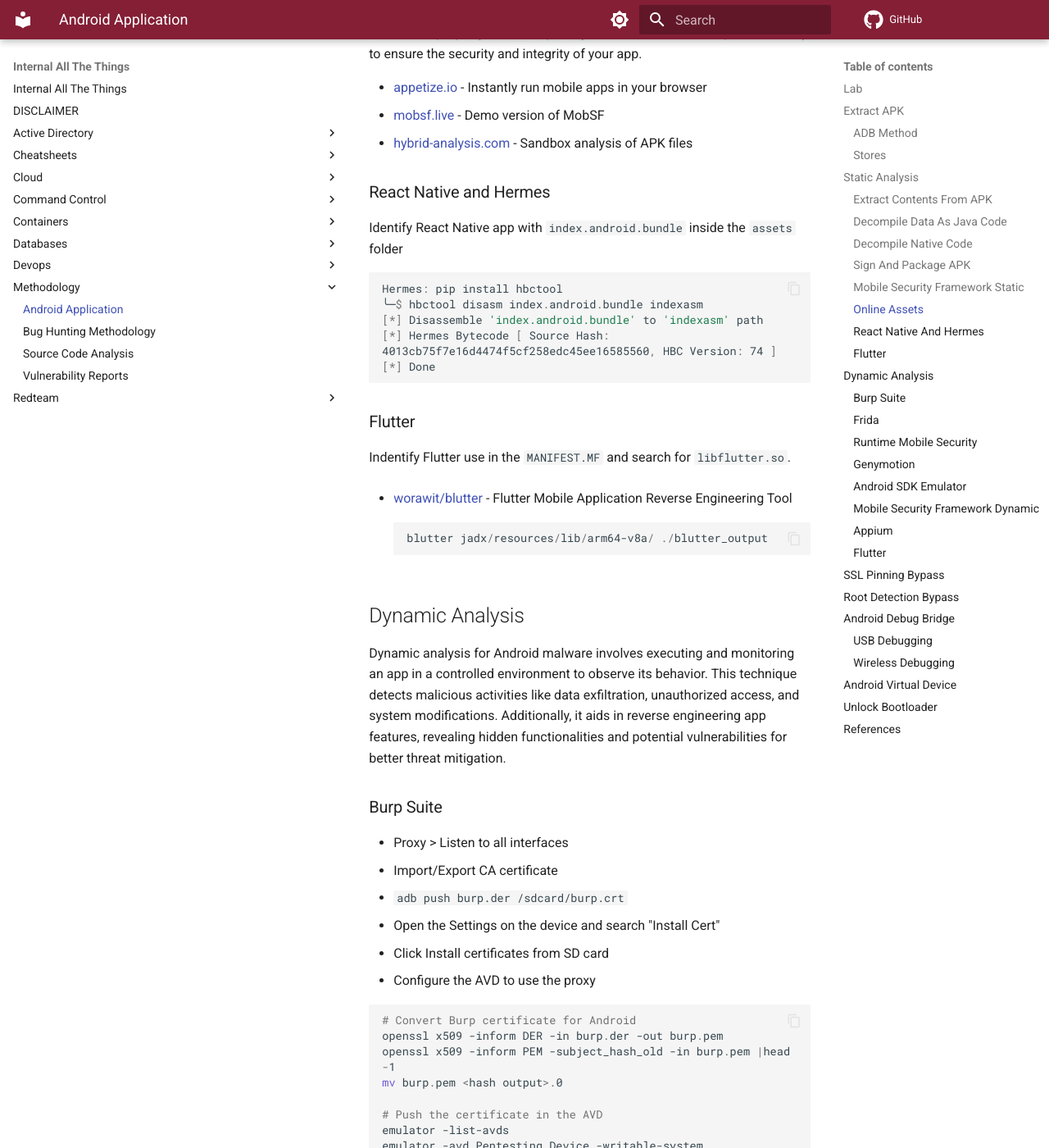
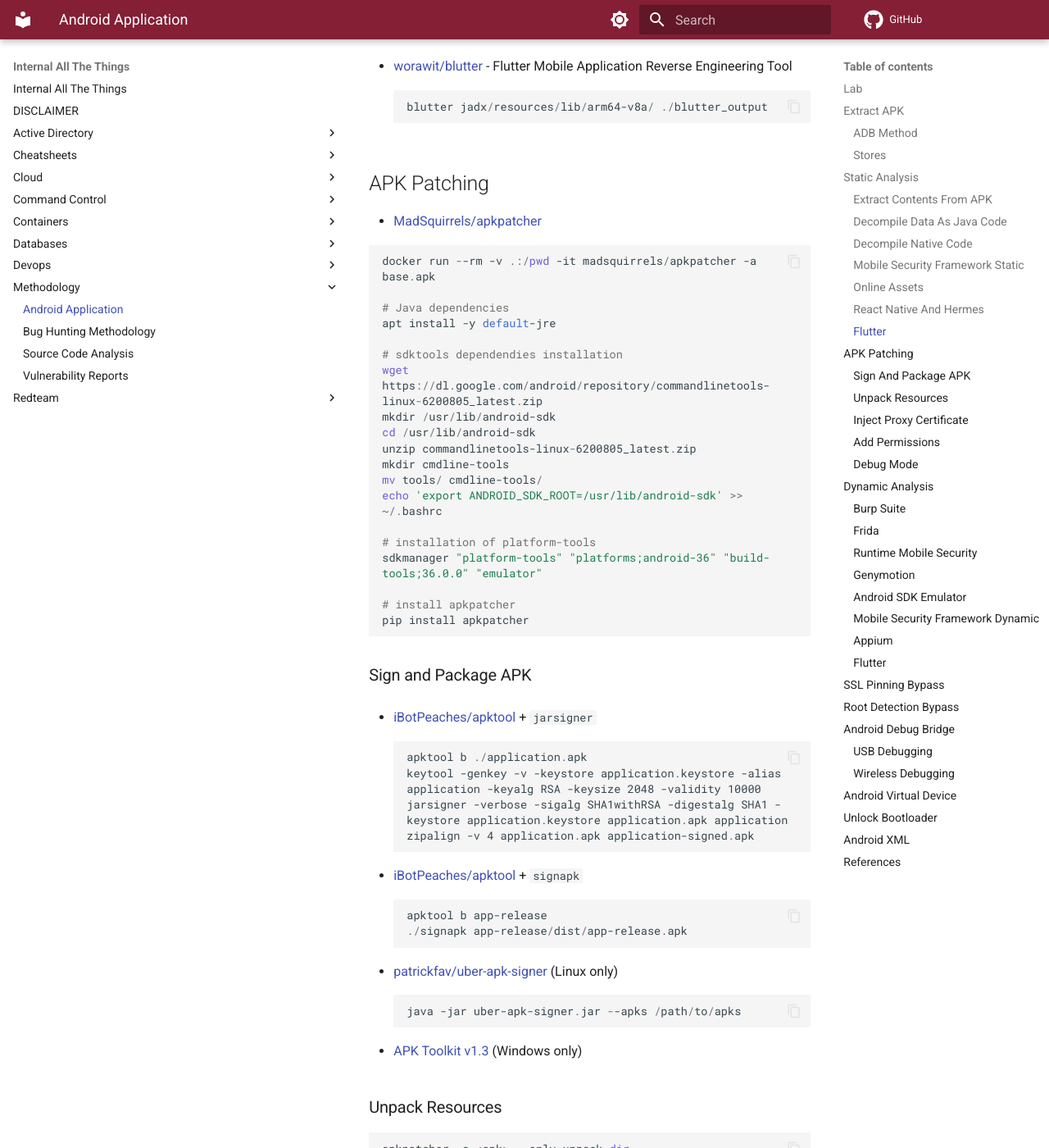
Before and after one commit to swisskyrepo/InternalAllTheThings, an MkDocs documentation site: the page built from docs/methodology/android-applications.md, in a window 1280 px wide and 1400 px high, scrolled down 3616 px. Shown: the whole window at 82% size. Built offline with MkDocs 1.6.1 and Material for MkDocs 9.7.7, drawn with Linux system fonts in a browser that asks for light colours; emoji names are drawn with the system emoji font; comment, search, counter and statistics services are not loaded; some of the changed text lies outside the part shown.

Commit message:
Android apkpatcher commands

````diff
--- a/docs/methodology/android-applications.md
+++ b/docs/methodology/android-applications.md
@@ -82,32 +82,6 @@
 
 :warning: The shared object file (`.so`) doesn't need to be embedded in the app.
 
-### Sign and Package APK
-
-* `apktool` + `jarsigner`
-
-    ```powershell
-    apktool b ./application.apk
-    keytool -genkey -v -keystore application.keystore -alias application -keyalg RSA -keysize 2048 -validity 10000
-    jarsigner -verbose -sigalg SHA1withRSA -digestalg SHA1 -keystore application.keystore application.apk application
-    zipalign -v 4 application.apk application-signed.apk
-    ```
-
-* `apktool` + `signapk`
-
-    ```powershell
-    apktool b app-release
-    ./signapk app-release/dist/app-release.apk
-    ```
-
-* [patrickfav/uber-apk-signer](https://github.com/patrickfav/uber-apk-signer) (Linux only)
-
-    ```powershell
-    java -jar uber-apk-signer.jar --apks /path/to/apks
-    ```
-
-* [APK Toolkit v1.3](https://xdaforums.com/t/tool-apk-toolkit-v1-3-windows.4572881/) (Windows only)
-
 ### Mobile Security Framework Static
 
 > Mobile Security Framework (MobSF) is an automated, all-in-one mobile application (Android/iOS/Windows) pen-testing, malware analysis and security assessment framework capable of performing static and dynamic analysis.
@@ -160,6 +134,112 @@
     blutter jadx/resources/lib/arm64-v8a/ ./blutter_output
     ```
 
+## APK Patching
+
+* [MadSquirrels/apkpatcher](https://gitlab.com/MadSquirrels/mobile/apkpatcher)
+
+```ps1
+docker run --rm -v .:/pwd -it madsquirrels/apkpatcher -a base.apk
+
+# Java dependencies
+apt install -y default-jre
+
+# sdktools dependendies installation
+wget https://dl.google.com/android/repository/commandlinetools-linux-6200805_latest.zip
+mkdir /usr/lib/android-sdk
+cd /usr/lib/android-sdk
+unzip commandlinetools-linux-6200805_latest.zip
+mkdir cmdline-tools
+mv tools/ cmdline-tools/
+echo 'export ANDROID_SDK_ROOT=/usr/lib/android-sdk' >> ~/.bashrc
+
+# installation of platform-tools
+sdkmanager "platform-tools" "platforms;android-36" "build-tools;36.0.0" "emulator"
+
+# install apkpatcher
+pip install apkpatcher
+```
+
+### Sign and Package APK
+
+* [iBotPeaches/apktool](https://github.com/iBotPeaches/Apktool) + `jarsigner`
+
+    ```powershell
+    apktool b ./application.apk
+    keytool -genkey -v -keystore application.keystore -alias application -keyalg RSA -keysize 2048 -validity 10000
+    jarsigner -verbose -sigalg SHA1withRSA -digestalg SHA1 -keystore application.keystore application.apk application
+    zipalign -v 4 application.apk application-signed.apk
+    ```
+
+* [iBotPeaches/apktool](https://github.com/iBotPeaches/Apktool) + `signapk`
+
+    ```powershell
+    apktool b app-release
+    ./signapk app-release/dist/app-release.apk
+    ```
+
+* [patrickfav/uber-apk-signer](https://github.com/patrickfav/uber-apk-signer) (Linux only)
+
+    ```powershell
+    java -jar uber-apk-signer.jar --apks /path/to/apks
+    ```
+
+* [APK Toolkit v1.3](https://xdaforums.com/t/tool-apk-toolkit-v1-3-windows.4572881/) (Windows only)
+
+### Unpack Resources
+
+```ps1
+apkpatcher -a <apk> --only-unpack dir
+apkpatcher -a <new_apk> --only-repack dir
+```
+
+### Inject Proxy Certificate
+
+Accept user certificate
+
+```ps1
+apkpatcher -a <apk> -e
+```
+
+Add a custom certificate
+
+```ps1
+apkpatcher -a <apk> -c burp.der
+```
+
+### Add Permissions
+
+```ps1
+apkpatcher -a <apk> --add-permissions <my_permission>
+```
+
+### Debug Mode
+
+Inject the `android:debuggable` option into an application `AndroidManifest.xml`, allowing users to debug applications even when they are in release mode.
+
+```ps1
+apkpatcher -a <apk>  --enable-debug
+```
+
+Set the application to be the debug target.
+
+```ps1
+adb shell am set-debug-app --persistent
+```
+
+Start the application’s activity in debug mode.
+
+```ps1
+adb shell am start -D -a android.intent.action.MAIN -n <package>/<Activity>
+```
+
+Then use `gdbserver` for Native Code or Java Debugger like `jdb`.
+
+```ps1
+adb forward tcp:12345 jdwp:$(adb shell pidof <package> )
+jdb -attach localhost:12345
+```
+
 ## Dynamic Analysis
 
 Dynamic analysis for Android malware involves executing and monitoring an app in a controlled environment to observe its behavior. This technique detects malicious activities like data exfiltration, unauthorized access, and system modifications. Additionally, it aids in reverse engineering app features, revealing hidden functionalities and potential vulnerabilities for better threat mitigation.
@@ -207,6 +287,17 @@
 adb push frida-server /data/local/tmp/
 adb shell "chmod 755 /data/local/tmp/frida-server"
 adb shell "/data/local/tmp/frida-server &"
+```
+
+Inject frida inside the APK.
+
+```ps1
+$ pip install frida-tools
+$ frida --version
+16.7.13
+
+$ apkpatcher -a <apk> --download_frida_version <version>
+$ apkpatcher -a <apk> --download_frida_version 16.7.13
 ```
 
 Interesting Frida scripts:
@@ -545,11 +636,31 @@
     * For MediaTek devices, BROM (Boot ROM) mode
     * For Unisoc devices, Research Download Mode.
 
+## Android XML
+
+* [androguard/axml](https://github.com/androguard/axml) - Android binary XML parser in Python
+* [xgouchet/AXML](https://github.com/xgouchet/AXML) - Android binary XML file parser
+* [MadSquirrels/pyaxml](https://gitlab.com/MadSquirrels/mobile/pyaxml) - Library to parse and modify AXML files
+
+```py
+pip install pyaxml
+
+# To print Manifest in XML form
+pyaxml-rs axml2xml -i AndroidManifest.xml
+
+# To print resources.arsc in XML form
+pyaxml-rs arsc2xml -i resources.arsc
+
+# To convert XML to AXML
+pyaxml-rs xml2axml -i AndroidManifest.xml -o AndroidManifest.axml
+```
+
 ## References
 
 * [A beginners guide to using Frida to bypass root detection. - DianaOpanga - November 27, 2023](https://medium.com/@dianaopanga/a-beginners-guide-to-using-frida-to-bypass-root-detection-16af76b989ac)
 * [Android App Reverse Engineering 101 - @maddiestone](https://www.ragingrock.com/AndroidAppRE/)
 * [Android app vulnerability classes - Google Play Protect](https://static.googleusercontent.com/media/www.google.com/fr//about/appsecurity/play-rewards/Android_app_vulnerability_classes.pdf)
+* [Apkpatcher - Workshop on application patching - Benoît FORGETTE (MadSquirrels) - June 27, 2026](https://ci-yow.com/workshop-slide/slides.html)
 * [Appium documentation](https://appium.io/docs/en/latest/)
 * [Configuring Android Emulator with Burp Suite - Jarrod @Jrod_R87 - January 8, 2025](https://owlhacku.com/configuring-android-emulator-with-burp-suite/)
 * [Configuring Burp Suite with Android Emulators - Aashish Tamang - June 6, 2022](https://blog.yarsalabs.com/setting-up-burp-for-android-application-testing/)
````
Also changed, not shown: other parts of docs/methodology/android-applications.md (+1 -1 lines).
